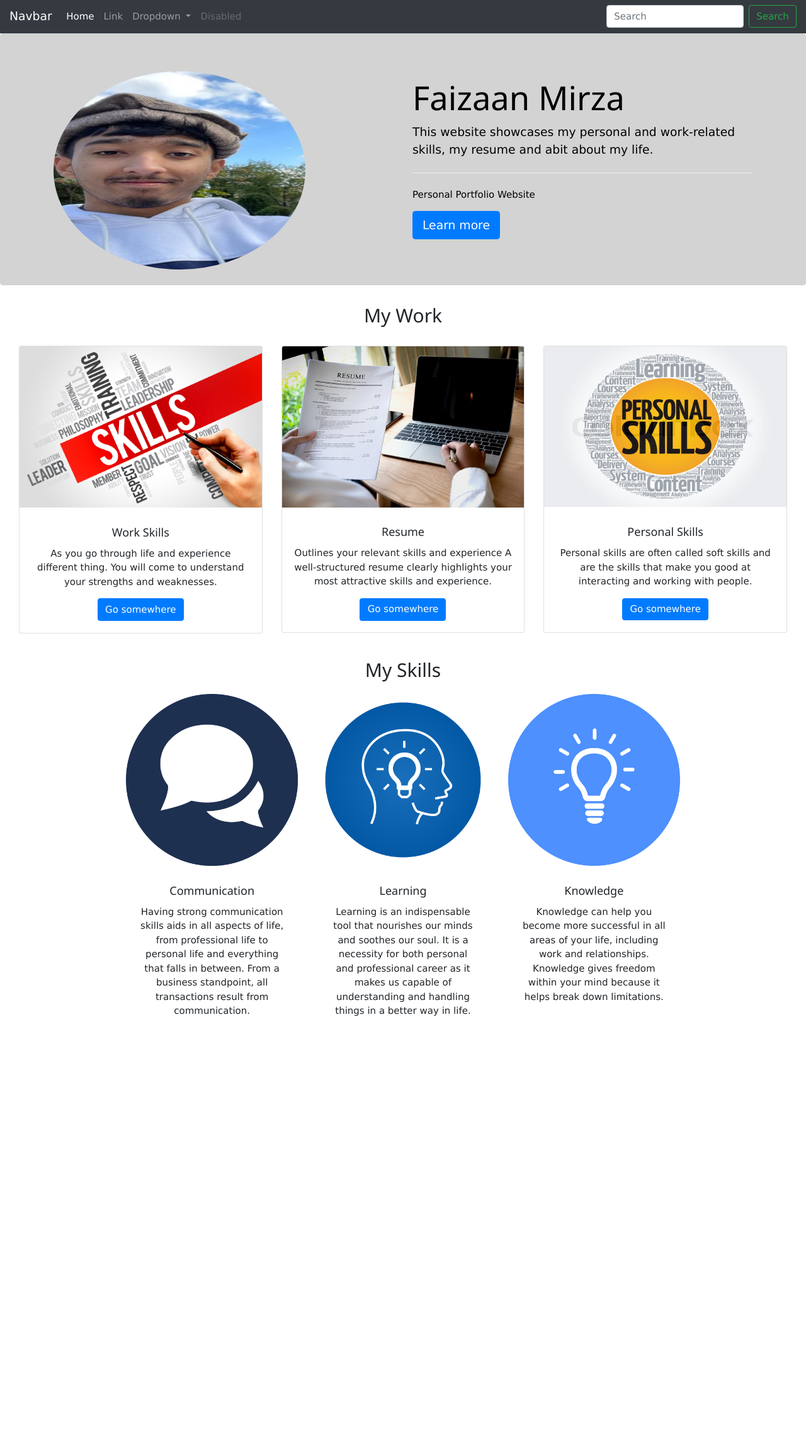
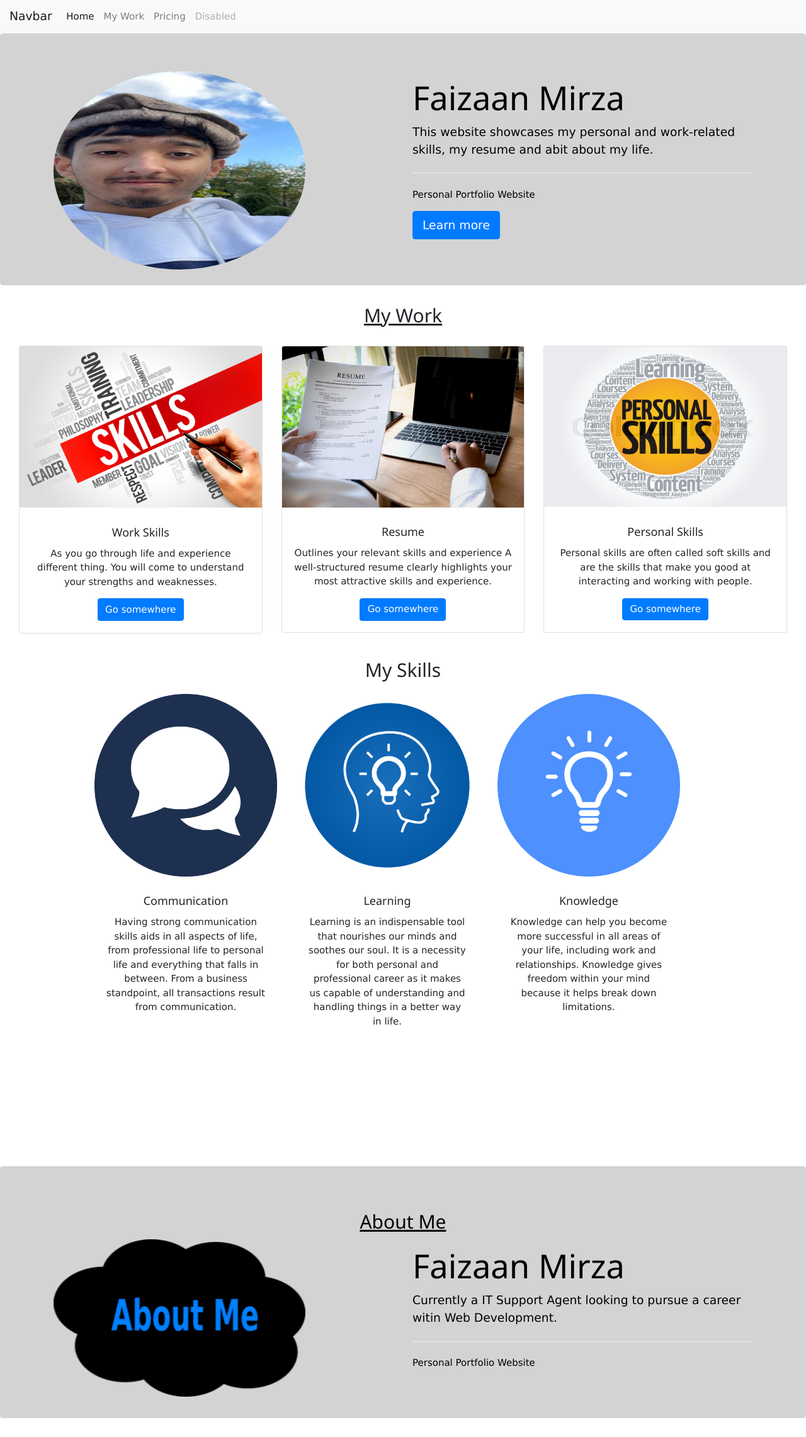
Before and after one commit to FaizaanM01/UXCHALLENGE-03, a plain HTML site: page index.html in a window 1280 px wide. Shown: the whole page at 63% size. Before the commit the page ends 1835 px from the top, so only its background shows below. Drawn offline with nearby package versions, Linux system fonts and the light colour scheme.

Commit message:
Added an about me section

```diff
--- a/index.css
+++ b/index.css
@@ -5,6 +5,8 @@ height: 400px;
 width: 100%;
 
 color: black;
+
+
 }
 
 
@@ -12,6 +14,7 @@ color: black;
 .sectionHeading{
 
     text-align: center;
+    text-decoration: underline;
 
 }
 
@@ -34,7 +37,7 @@ color: black;
 
   .content{
 
-    padding: 50px;
+    padding: 20px;
 
   }
 
@@ -54,7 +57,7 @@ color: black;
 
 .SkillsNear{
 
-    padding: 0px 200px 200px 200px;
+    padding: 0px 200px 200px 150px;
 
     }
 
@@ -71,6 +74,6 @@ color: black;
 
   .content{
 
-    padding: 50px;
+    padding: 30px;
 
   }
--- a/index.html
+++ b/index.html
@@ -16,44 +16,28 @@
 <body>
 
 
-
-        <nav class="navbar navbar-expand-lg navbar-dark bg-dark">
-            <!-- Navbar content -->
+  <nav class="navbar navbar-expand-lg navbar-light bg-light">
     <a class="navbar-brand" href="#">Navbar</a>
-        <button class="navbar-toggler" type="button" data-toggle="collapse" data-target="#navbarSupportedContent" aria-controls="navbarSupportedContent" aria-expanded="false" aria-label="Toggle navigation">
+    <button class="navbar-toggler" type="button" data-toggle="collapse" data-target="#navbarNav" aria-controls="navbarNav" aria-expanded="false" aria-label="Toggle navigation">
       <span class="navbar-toggler-icon"></span>
     </button>
-
-        <div class="collapse navbar-collapse" id="navbarSupportedContent">
-          <ul class="navbar-nav mr-auto">
+    <div class="collapse navbar-collapse" id="navbarNav">
+      <ul class="navbar-nav">
         <li class="nav-item active">
           <a class="nav-link" href="#">Home <span class="sr-only">(current)</span></a>
         </li>
         <li class="nav-item">
-              <a class="nav-link" href="#">Link</a>
+          <a class="nav-link" href="#">My Work</a>
         </li>
-            <li class="nav-item dropdown">
-              <a class="nav-link dropdown-toggle" href="#" id="navbarDropdown" role="button" data-toggle="dropdown" aria-haspopup="true" aria-expanded="false">
-                Dropdown
-              </a>
-              <div class="dropdown-menu" aria-labelledby="navbarDropdown">
-                <a class="dropdown-item" href="#">Action</a>
-                <a class="dropdown-item" href="#">Another action</a>
-                <div class="dropdown-divider"></div>
-                <a class="dropdown-item" href="#">Something else here</a>
-              </div>
+        <li class="nav-item">
+          <a class="nav-link" href="#">Pricing</a>
         </li>
         <li class="nav-item">
           <a class="nav-link disabled" href="#" tabindex="-1" aria-disabled="true">Disabled</a>
         </li>
       </ul>
-          <form class="form-inline my-2 my-lg-0">
-            <input class="form-control mr-sm-2" type="search" placeholder="Search" aria-label="Search">
-            <button class="btn btn-outline-success my-2 my-sm-0" type="submit">Search</button>
-          </form>
     </div>
   </nav>
-
 
 
       <div class="jumbotron">
@@ -167,6 +151,29 @@
   <!-- End cards -->
 
 
+
+  <div class="jumbotron">
+    <h2 class="sectionHeading">About Me</h2>
+    <div class="container">
+      <div class="row">
+     <div class="col-sm-6 btn-holder">
+     <img src="images/about-me-button-md.png" height="250" width="400">
+    </div>
+     <div class="col-sm-6">
+      <h1 class ="display-4">Faizaan Mirza</h1>
+      <p  class="lead">Currently a IT Support Agent looking to pursue a career witin Web Development.</p>
+      <hr class="my-4">
+      <p>Personal Portfolio Website</p>
+    </div>
+      </div>
+    </div>
+    </div>
+
+
+
+
+
+
     <script src="https://code.jquery.com/jquery-3.3.1.slim.min.js" integrity="sha384-q8i/X+965DzO0rT7abK41JStQIAqVgRVzpbzo5smXKp4YfRvH+8abtTE1Pi6jizo" crossorigin="anonymous"></script>
     <script src="https://cdn.jsdelivr.net/npm/popper.js@1.14.7/dist/umd/popper.min.js" integrity="sha384-UO2eT0CpHqdSJQ6hJty5KVphtPhzWj9WO1clHTMGa3JDZwrnQq4sF86dIHNDz0W1" crossorigin="anonymous"></script>
     <script src="https://cdn.jsdelivr.net/npm/bootstrap@4.3.1/dist/js/bootstrap.min.js" integrity="sha384-JjSmVgyd0p3pXB1rRibZUAYoIIy6OrQ6VrjIEaFf/nJGzIxFDsf4x0xIM+B07jRM" crossorigin="anonymous"></script>
```
Also changed, not shown: images/about me.png (added), images/about-me-button-md.png (added). Lines whose indentation alone changed are shown as unchanged.
